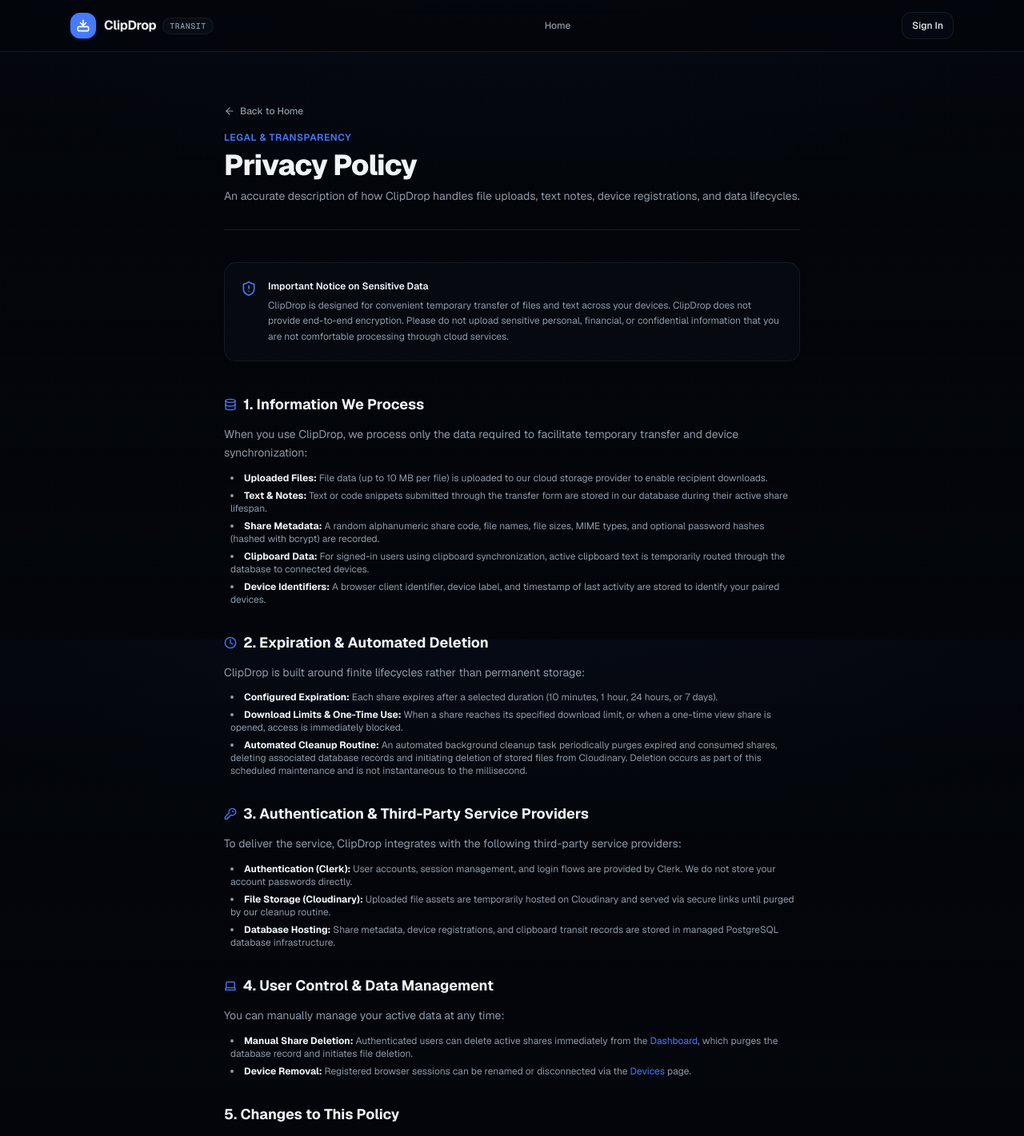
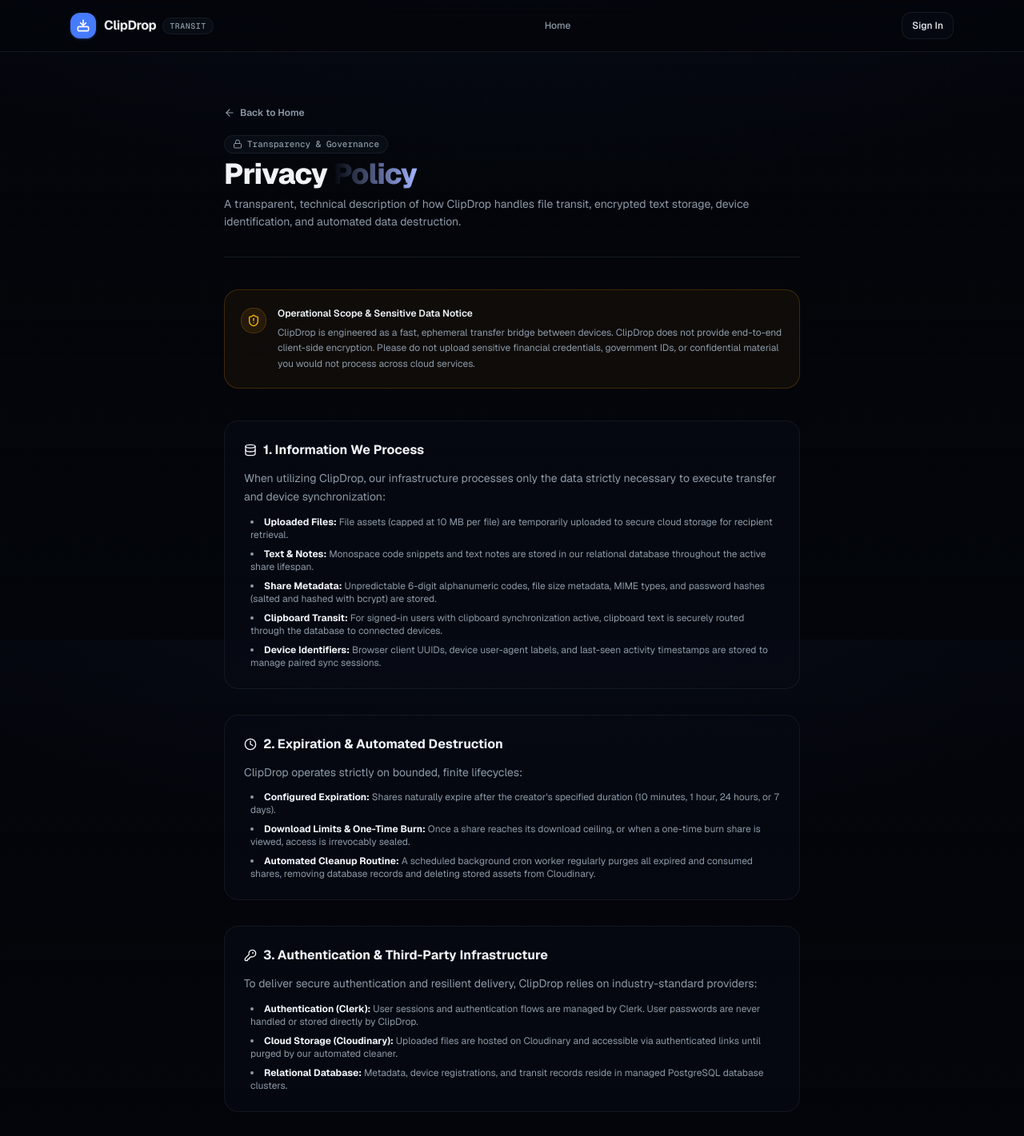
Before and after one commit to LuciferAKJ/clipdrop, a Next.js app: page /privacy in a window 1280 px wide. Shown: the top 1421 px of the page at 80% size. Built offline with nearby package versions, Linux system fonts and the light colour scheme; no server answers.

Commit message:
ui: complete dashboard and final polish

```diff
--- a/app/privacy/page.tsx
+++ b/app/privacy/page.tsx
@@ -7,6 +7,8 @@
   KeyRound,
   Laptop,
   ShieldAlert,
+  Lock,
+  RefreshCw,
 } from "lucide-react";
 
 export const metadata: Metadata = {
@@ -17,202 +19,212 @@
 
 export default function PrivacyPage() {
   return (
-    <main className="mx-auto max-w-3xl px-4 sm:px-6 py-10 sm:py-16 space-y-10">
+    <main className="mx-auto max-w-3xl px-4 sm:px-6 py-10 sm:py-16 space-y-10 animate-in fade-in duration-200">
       {/* Header */}
-      <div className="space-y-3 border-b border-border/80 pb-8">
+      <div className="space-y-4 border-b border-border/80 pb-8">
         <Link
           href="/"
-          className="inline-flex items-center gap-1.5 text-xs font-medium text-muted-foreground hover:text-foreground transition-colors"
+          className="inline-flex items-center gap-1.5 text-xs font-semibold text-muted-foreground hover:text-foreground transition-colors focus-visible:outline-none focus-visible:ring-2 focus-visible:ring-brand-500/50 rounded-md py-1 px-1.5 -ml-1.5"
         >
           <ArrowLeft className="h-3.5 w-3.5" />
           <span>Back to Home</span>
         </Link>
-        <div>
-          <span className="text-xs font-semibold uppercase tracking-wider text-primary">
-            Legal &amp; Transparency
-          </span>
-          <h1 className="mt-1 font-heading text-3xl sm:text-4xl font-extrabold tracking-tight text-foreground">
-            Privacy Policy
+        <div className="space-y-1.5">
+          <div className="inline-flex items-center gap-1.5 rounded-full border border-border/80 bg-secondary/50 px-2.5 py-0.5 text-[11px] font-mono font-medium text-muted-foreground">
+            <Lock className="h-3 w-3 text-brand-400" />
+            <span>Transparency &amp; Governance</span>
+          </div>
+          <h1 className="font-heading text-3xl sm:text-4xl font-extrabold tracking-tight text-foreground">
+            Privacy{" "}
+            <span className="text-transparent bg-clip-text bg-gradient-to-r from-brand-300 via-brand-400 to-indigo-300">
+              Policy
+            </span>
           </h1>
-          <p className="mt-2 text-sm text-muted-foreground">
-            An accurate description of how ClipDrop handles file uploads, text
-            notes, device registrations, and data lifecycles.
+          <p className="mt-1 text-xs sm:text-sm text-muted-foreground leading-relaxed">
+            A transparent, technical description of how ClipDrop handles file
+            transit, encrypted text storage, device identification, and
+            automated data destruction.
           </p>
         </div>
       </div>
 
       {/* Notice Banner */}
-      <div className="rounded-xl border border-border/80 bg-secondary/30 p-4 sm:p-5 flex items-start gap-3.5">
-        <ShieldAlert className="h-5 w-5 text-primary shrink-0 mt-0.5" />
+      <div className="rounded-2xl border border-amber-500/20 bg-amber-500/5 p-4 sm:p-5 flex items-start gap-3.5">
+        <div className="flex h-8 w-8 shrink-0 items-center justify-center rounded-xl bg-amber-500/10 text-amber-400 border border-amber-500/20 mt-0.5">
+          <ShieldAlert className="h-4 w-4" />
+        </div>
         <div className="text-xs text-muted-foreground leading-relaxed space-y-1">
           <p className="font-semibold text-foreground">
-            Important Notice on Sensitive Data
+            Operational Scope &amp; Sensitive Data Notice
           </p>
           <p>
-            ClipDrop is designed for convenient temporary transfer of files and
-            text across your devices. ClipDrop does not provide end-to-end
-            encryption. Please do not upload sensitive personal, financial, or
-            confidential information that you are not comfortable processing
-            through cloud services.
+            ClipDrop is engineered as a fast, ephemeral transfer bridge between
+            devices. ClipDrop does not provide end-to-end client-side
+            encryption. Please do not upload sensitive financial credentials,
+            government IDs, or confidential material you would not process
+            across cloud services.
           </p>
         </div>
       </div>
 
       {/* Sections */}
-      <div className="space-y-8 text-sm leading-relaxed text-muted-foreground">
+      <div className="space-y-8 text-xs sm:text-sm leading-relaxed text-muted-foreground">
         {/* Section 1 */}
-        <section className="space-y-3">
-          <h2 className="font-heading text-lg font-bold text-foreground flex items-center gap-2">
-            <Database className="h-4 w-4 text-primary" />
+        <section className="space-y-3 rounded-2xl border border-border/70 bg-card/60 p-5 sm:p-6 shadow-xs">
+          <h2 className="font-heading text-base font-bold text-foreground flex items-center gap-2">
+            <Database className="h-4 w-4 text-brand-400" />
             <span>1. Information We Process</span>
           </h2>
           <p>
-            When you use ClipDrop, we process only the data required to
-            facilitate temporary transfer and device synchronization:
+            When utilizing ClipDrop, our infrastructure processes only the data
+            strictly necessary to execute transfer and device synchronization:
           </p>
-          <ul className="list-disc list-inside space-y-1.5 pl-2 text-xs">
+          <ul className="list-disc list-inside space-y-2 pl-2 text-xs">
             <li>
               <strong className="text-foreground">Uploaded Files:</strong> File
-              data (up to 10 MB per file) is uploaded to our cloud storage
-              provider to enable recipient downloads.
+              assets (capped at 10 MB per file) are temporarily uploaded to
+              secure cloud storage for recipient retrieval.
             </li>
             <li>
               <strong className="text-foreground">Text &amp; Notes:</strong>{" "}
-              Text or code snippets submitted through the transfer form are
-              stored in our database during their active share lifespan.
+              Monospace code snippets and text notes are stored in our
+              relational database throughout the active share lifespan.
             </li>
             <li>
-              <strong className="text-foreground">Share Metadata:</strong> A
-              random alphanumeric share code, file names, file sizes, MIME
-              types, and optional password hashes (hashed with bcrypt) are
-              recorded.
+              <strong className="text-foreground">Share Metadata:</strong>{" "}
+              Unpredictable 6-digit alphanumeric codes, file size metadata, MIME
+              types, and password hashes (salted and hashed with bcrypt) are
+              stored.
             </li>
             <li>
-              <strong className="text-foreground">Clipboard Data:</strong> For
-              signed-in users using clipboard synchronization, active clipboard
-              text is temporarily routed through the database to connected
-              devices.
+              <strong className="text-foreground">Clipboard Transit:</strong>{" "}
+              For signed-in users with clipboard synchronization active,
+              clipboard text is securely routed through the database to
+              connected devices.
             </li>
             <li>
-              <strong className="text-foreground">Device Identifiers:</strong> A
-              browser client identifier, device label, and timestamp of last
-              activity are stored to identify your paired devices.
+              <strong className="text-foreground">Device Identifiers:</strong>{" "}
+              Browser client UUIDs, device user-agent labels, and last-seen
+              activity timestamps are stored to manage paired sync sessions.
             </li>
           </ul>
         </section>
 
         {/* Section 2 */}
-        <section className="space-y-3">
-          <h2 className="font-heading text-lg font-bold text-foreground flex items-center gap-2">
-            <Clock className="h-4 w-4 text-primary" />
-            <span>2. Expiration &amp; Automated Deletion</span>
+        <section className="space-y-3 rounded-2xl border border-border/70 bg-card/60 p-5 sm:p-6 shadow-xs">
+          <h2 className="font-heading text-base font-bold text-foreground flex items-center gap-2">
+            <Clock className="h-4 w-4 text-brand-400" />
+            <span>2. Expiration &amp; Automated Destruction</span>
           </h2>
-          <p>
-            ClipDrop is built around finite lifecycles rather than permanent
-            storage:
-          </p>
-          <ul className="list-disc list-inside space-y-1.5 pl-2 text-xs">
+          <p>ClipDrop operates strictly on bounded, finite lifecycles:</p>
+          <ul className="list-disc list-inside space-y-2 pl-2 text-xs">
             <li>
               <strong className="text-foreground">
                 Configured Expiration:
               </strong>{" "}
-              Each share expires after a selected duration (10 minutes, 1 hour,
-              24 hours, or 7 days).
+              Shares naturally expire after the creator&apos;s specified
+              duration (10 minutes, 1 hour, 24 hours, or 7 days).
             </li>
             <li>
               <strong className="text-foreground">
-                Download Limits &amp; One-Time Use:
+                Download Limits &amp; One-Time Burn:
               </strong>{" "}
-              When a share reaches its specified download limit, or when a
-              one-time view share is opened, access is immediately blocked.
+              Once a share reaches its download ceiling, or when a one-time burn
+              share is viewed, access is irrevocably sealed.
             </li>
             <li>
               <strong className="text-foreground">
                 Automated Cleanup Routine:
               </strong>{" "}
-              An automated background cleanup task periodically purges expired
-              and consumed shares, deleting associated database records and
-              initiating deletion of stored files from Cloudinary. Deletion
-              occurs as part of this scheduled maintenance and is not
-              instantaneous to the millisecond.
+              A scheduled background cron worker regularly purges all expired
+              and consumed shares, removing database records and deleting stored
+              assets from Cloudinary.
             </li>
           </ul>
         </section>
 
         {/* Section 3 */}
-        <section className="space-y-3">
-          <h2 className="font-heading text-lg font-bold text-foreground flex items-center gap-2">
-            <KeyRound className="h-4 w-4 text-primary" />
-            <span>3. Authentication &amp; Third-Party Service Providers</span>
+        <section className="space-y-3 rounded-2xl border border-border/70 bg-card/60 p-5 sm:p-6 shadow-xs">
+          <h2 className="font-heading text-base font-bold text-foreground flex items-center gap-2">
+            <KeyRound className="h-4 w-4 text-brand-400" />
+            <span>3. Authentication &amp; Third-Party Infrastructure</span>
           </h2>
           <p>
-            To deliver the service, ClipDrop integrates with the following
-            third-party service providers:
+            To deliver secure authentication and resilient delivery, ClipDrop
+            relies on industry-standard providers:
           </p>
-          <ul className="list-disc list-inside space-y-1.5 pl-2 text-xs">
+          <ul className="list-disc list-inside space-y-2 pl-2 text-xs">
             <li>
               <strong className="text-foreground">
                 Authentication (Clerk):
               </strong>{" "}
-              User accounts, session management, and login flows are provided by
-              Clerk. We do not store your account passwords directly.
+              User sessions and authentication flows are managed by Clerk. User
+              passwords are never handled or stored directly by ClipDrop.
             </li>
             <li>
               <strong className="text-foreground">
-                File Storage (Cloudinary):
+                Cloud Storage (Cloudinary):
               </strong>{" "}
-              Uploaded file assets are temporarily hosted on Cloudinary and
-              served via secure links until purged by our cleanup routine.
+              Uploaded files are hosted on Cloudinary and accessible via
+              authenticated links until purged by our automated cleaner.
             </li>
             <li>
-              <strong className="text-foreground">Database Hosting:</strong>{" "}
-              Share metadata, device registrations, and clipboard transit
-              records are stored in managed PostgreSQL database infrastructure.
+              <strong className="text-foreground">Relational Database:</strong>{" "}
+              Metadata, device registrations, and transit records reside in
+              managed PostgreSQL database clusters.
             </li>
           </ul>
         </section>
 
         {/* Section 4 */}
-        <section className="space-y-3">
-          <h2 className="font-heading text-lg font-bold text-foreground flex items-center gap-2">
-            <Laptop className="h-4 w-4 text-primary" />
-            <span>4. User Control &amp; Data Management</span>
+        <section className="space-y-3 rounded-2xl border border-border/70 bg-card/60 p-5 sm:p-6 shadow-xs">
+          <h2 className="font-heading text-base font-bold text-foreground flex items-center gap-2">
+            <Laptop className="h-4 w-4 text-brand-400" />
+            <span>4. User Sovereignty &amp; Data Control</span>
           </h2>
-          <p>You can manually manage your active data at any time:</p>
-          <ul className="list-disc list-inside space-y-1.5 pl-2 text-xs">
+          <p>You have continuous control over your active assets:</p>
+          <ul className="list-disc list-inside space-y-2 pl-2 text-xs">
             <li>
               <strong className="text-foreground">
-                Manual Share Deletion:
+                Immediate Share Deletion:
               </strong>{" "}
-              Authenticated users can delete active shares immediately from the{" "}
-              <Link href="/dashboard" className="text-primary hover:underline">
+              You can delete any active share at any time from your{" "}
+              <Link
+                href="/dashboard"
+                className="text-brand-400 hover:underline font-medium"
+              >
                 Dashboard
               </Link>
-              , which purges the database record and initiates file deletion.
+              , immediately purging the database record and initiating cloud
+              asset removal.
             </li>
             <li>
-              <strong className="text-foreground">Device Removal:</strong>{" "}
-              Registered browser sessions can be renamed or disconnected via the{" "}
+              <strong className="text-foreground">
+                Device Session Revocation:
+              </strong>{" "}
+              Registered browser sessions can be renamed or permanently
+              disconnected via the{" "}
               <Link
                 href="/dashboard/devices"
-                className="text-primary hover:underline"
+                className="text-brand-400 hover:underline font-medium"
               >
                 Devices
               </Link>{" "}
-              page.
+              interface.
             </li>
           </ul>
         </section>
 
         {/* Section 5 */}
-        <section className="space-y-3">
-          <h2 className="font-heading text-lg font-bold text-foreground">
-            5. Changes to This Policy
+        <section className="space-y-2 rounded-2xl border border-border/70 bg-card/60 p-5 sm:p-6 shadow-xs">
+          <h2 className="font-heading text-base font-bold text-foreground flex items-center gap-2">
+            <RefreshCw className="h-4 w-4 text-brand-400" />
+            <span>5. Revisions to This Policy</span>
           </h2>
           <p className="text-xs">
-            We may update this policy if technical capabilities, service
-            providers, or operational behaviors change. Any updates will be
-            reflected directly on this page.
+            If operational infrastructure, security practices, or regulatory
+            requirements change, updates will be reflected directly on this
+            policy page.
           </p>
         </section>
       </div>
```
Also changed, not shown: app/dashboard/devices/loading.tsx (+8 -8 lines), app/dashboard/devices/page.tsx (+17 -13 lines), app/dashboard/loading.tsx (+14 -8 lines), app/dashboard/page.tsx (+19 -14 lines), components/dashboard/DashboardList.tsx (+100 -51 lines), components/dashboard/ShareCard.tsx (+32 -27 lines), components/devices/DeviceCard.tsx (+27 -20 lines), components/devices/DeviceList.tsx (+11 -9 lines).
